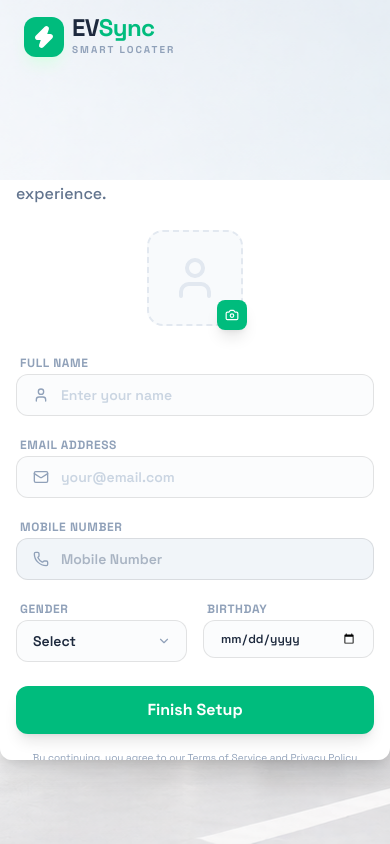
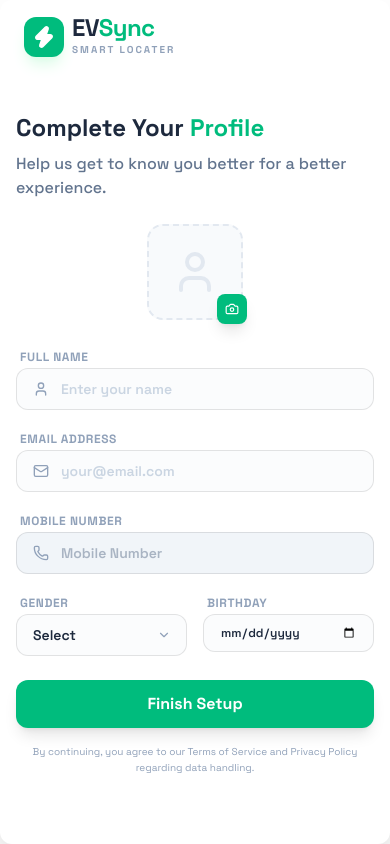
Before and after one commit to yashtupkar/EVSync, a React (Vite) app in the folder frontend/: page /profile in a window 390 px wide. Built offline with nearby package versions, Linux system fonts and the light colour scheme; no server answers.

Commit message:
updating the flow form new user login with ui responsiveness

```diff
--- a/frontend/src/components/ProfilePage.jsx
+++ b/frontend/src/components/ProfilePage.jsx
@@ -157,6 +157,10 @@ const ProfilePage = () => {
       toast.success("Profile updated successfully!");
       if (user.role === 'station_owner') {
         navigate("/owner-dashboard");
+      } else if (user.role === 'operator') {
+        navigate("/operator-dashboard");
+      } else if (user.role === 'admin') {
+        navigate("/admin");
       } else {
         navigate("/vehicle-selection");
       }
@@ -169,11 +173,7 @@ const ProfilePage = () => {
   };
 
   return (
-    <div style={{
-      backgroundImage: "url('/assets/login.png')",
-      backgroundPosition: 'bottom 0% left 20%',
-      backgroundRepeat: 'no-repeat'
-    }}  className="min-h-screen bg-white flex flex-col font-sans text-slate-900">
+    <div className="min-h-screen bg-white flex flex-col font-sans text-slate-900 lg:bg-[url('/assets/login.png')] lg:bg-[position:bottom_0%_left_20%] lg:bg-no-repeat">
       {/* --- TOP NAVIGATION BAR --- */}
       <header className="fixed top-0 left-0 right-0 z-50 flex items-center justify-between px-6 py-4 md:px-12">
         <div className="flex items-center gap-2">
@@ -192,7 +192,7 @@ const ProfilePage = () => {
       </header>
 
       {/* --- MAIN LAYOUT --- */}
-      <main className="flex-grow shadow-xl max-w-7xl rounded-xl overflow-hidden flex m-auto max-h-[80vh] flex-col lg:flex-row pt-24 lg:pt-0">
+      <main className="flex-grow shadow-2xl max-w-5xl rounded-xl overflow-hidden flex m-auto lg:max-h-[80vh] flex-col lg:flex-row pt-24 lg:pt-0 w-full">
 
         {/* LEFT COMPONENT: Branding & Visuals (Hidden on small screens) */}
         <section
--- a/frontend/src/components/VehicleSelectionPage.jsx
+++ b/frontend/src/components/VehicleSelectionPage.jsx
@@ -142,12 +142,7 @@ const VehicleSelectionPage = () => {
   };
 
   return (
-    <div style={{
-      backgroundImage: "url('/assets/login.png')",
-      backgroundSize: '100%',
-      backgroundPosition: 'bottom -10% left 0%',
-      backgroundRepeat: 'no-repeat'
-    }} className="min-h-screen bg-white flex flex-col font-sans text-slate-900 overflow-x-hidden">
+    <div className="min-h-screen bg-white flex flex-col font-sans text-slate-900 overflow-x-hidden lg:bg-[url('/assets/login.png')] lg:bg-[size:100%] lg:bg-[position:bottom_-10%_left_0%] lg:bg-no-repeat">
       {/* --- TOP NAVIGATION BAR --- */}
       <header className="fixed top-0 left-0 right-0 z-50 flex items-center justify-between px-6 py-4 md:px-12">
         <div className="flex items-center gap-2">
@@ -166,7 +161,7 @@ const VehicleSelectionPage = () => {
       </header>
 
       {/* --- MAIN LAYOUT --- */}
-      <main className="flex-grow flex max-w-5xl m-auto flex-col lg:flex-row max-h-[80vh] shadow-xl rounded-xl overflow-hidden mt-20 mb-10">
+      <main className="flex-grow flex max-w-5xl m-auto flex-col lg:flex-row lg:max-h-[80vh] shadow-2xl rounded-xl overflow-hidden mt-20 mb-10 w-full">
 
         {/* LEFT COMPONENT: Branding & Visuals */}
         <section className="hidden lg:flex w-[40%] flex-col bg-[#FBFCFE] relative overflow-hidden p-12">
--- a/frontend/src/pages/LoginPage.jsx
+++ b/frontend/src/pages/LoginPage.jsx
@@ -136,20 +136,21 @@ const LoginPage = ({ role }) => {
     }
 
     // Role-based redirection logic
+    if (isNewUser) {
+      navigate("/profile", { replace: true });
+      return;
+    }
+
     if (user.role === "admin") {
       navigate("/admin", { replace: true });
     } else if (user.role === "station_owner") {
-      if (isNewUser) {
-        navigate("/profile", { replace: true });
-      } else {
-        navigate("/owner-dashboard", { replace: true });
-      }
+      navigate("/owner-dashboard", { replace: true });
     } else if (user.role === "operator") {
       navigate("/operator-dashboard", { replace: true });
     } else {
       navigate("/", { replace: true });
     }
-  }, [isAuthenticated, user, navigate]);
+  }, [isAuthenticated, user, isNewUser, navigate]);
 
   useEffect(() => {
     if (view !== "otp_verify") {
@@ -158,7 +159,7 @@ const LoginPage = ({ role }) => {
   }, [dispatch, view]);
 
   return (
-    <div className="min-h-screen bg-white flex flex-col font-sans text-slate-900 lg:bg-[url('/assets/login.png')] lg:bg-[position:bottom_0%_left_20%] lg:bg-no-repeat items-center justify-center p-4 md:p-8">
+    <div className="min-h-screen bg-white flex flex-col font-sans text-slate-900 lg:bg-[url('/assets/login.png')] lg:bg-[position:bottom_0%_left_20%] lg:bg-no-repeat items-center justify-center p-4 md:p-8 overflow-hidden">
       {/* --- TOP NAVIGATION BAR --- */}
       <header className="fixed top-0 left-0 right-0 z-50 flex items-center justify-between px-6 py-4 md:px-12">
         <div className="flex items-center gap-2">
@@ -177,7 +178,7 @@ const LoginPage = ({ role }) => {
       </header>
 
       {/* --- MAIN LAYOUT --- */}
-      <main className="md:shadow-[0_20px_60px_-15px_rgba(0,0,0,0.1)] rounded-3xl md:rounded-[2.5rem] overflow-hidden flex md:m-auto lg:max-h-[85vh] flex-col lg:flex-row w-full max-w-5xl md:bg-white z-10 relative">
+      <main className="lg:shadow-2xl max-w-5xl lg:rounded-xl overflow-hidden flex lg:max-h-[80vh] flex-col lg:flex-row w-full lg:bg-white z-10 relative">
 
         {/* LEFT COMPONENT: Branding & Visuals */}
         <section className="hidden lg:flex w-1/2 flex-col bg-[#FBFCFE] bg-cover bg-center relative overflow-hidden">
@@ -271,7 +272,7 @@ const LoginPage = ({ role }) => {
         </section>
 
         {/* RIGHT COMPONENT: Auth Form */}
-        <section className="w-full lg:w-1/2 flex md:bg-white flex-col items-center justify-center py-4 md:py-10 relative">
+        <section className="w-full lg:w-1/2 flex flex-col items-center justify-center py-4 md:py-10 relative">
           <div className="w-full max-w-[480px] p-4 md:p-12 transition-all duration-500">
 
             {view === "login" ? (
```
